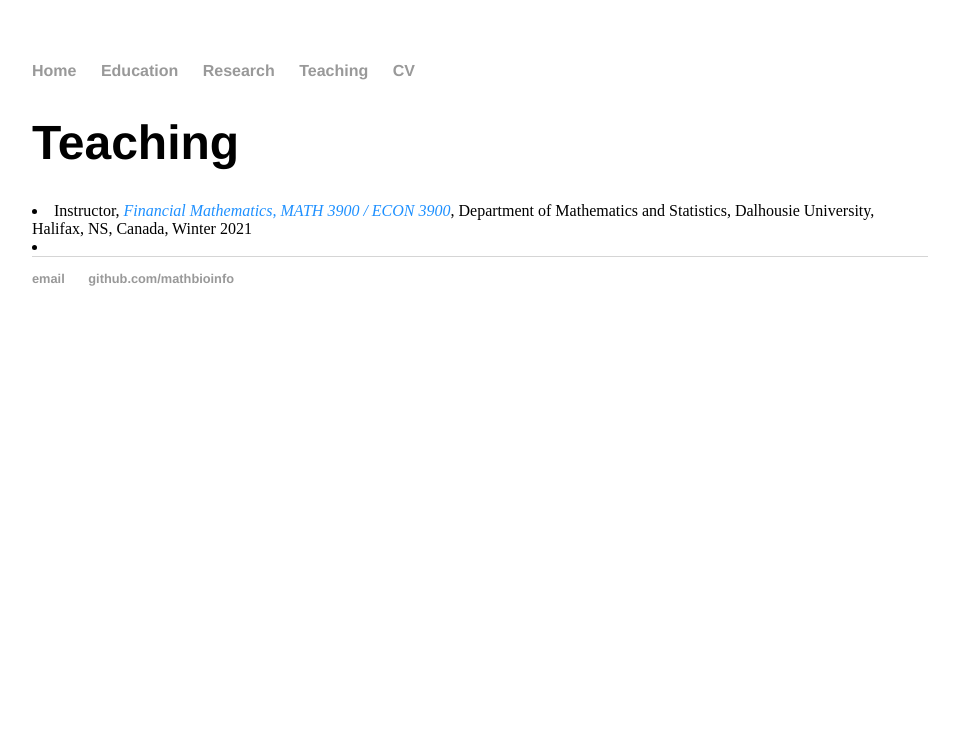
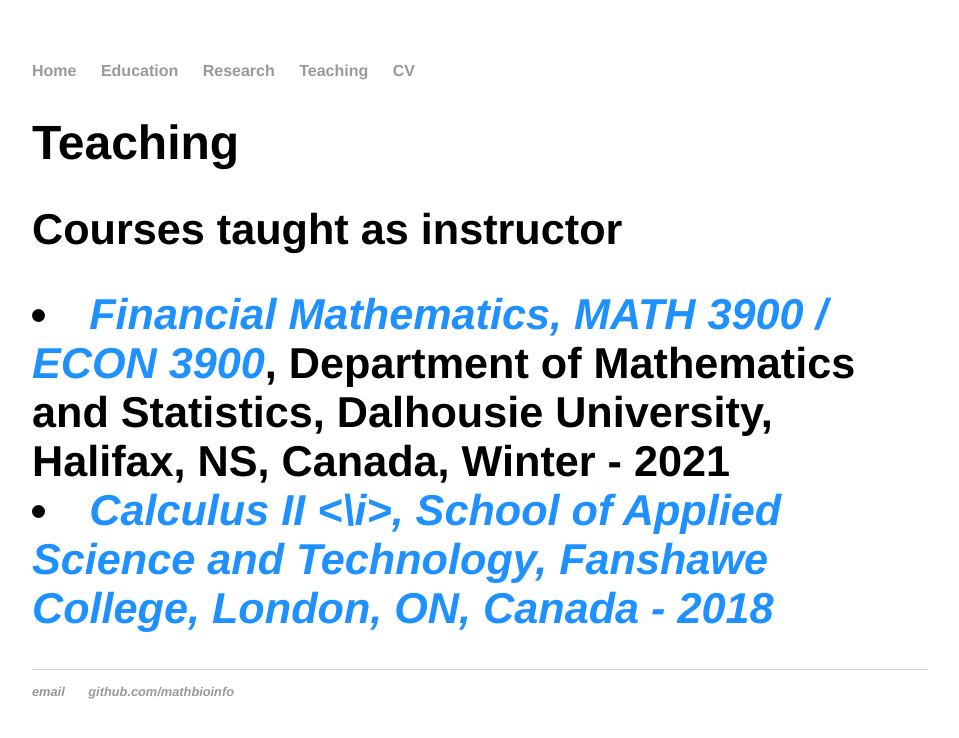
Before and after one commit to MathBioInfo/amjadkhan, a Jekyll site: the page built from Teaching/index.html, in a window 1280 px wide. Shown: the top 738 px of the page, without its empty margins (160-1119 px from the left). Built offline with Jekyll 4.4.1, drawn with Linux system fonts in a browser that asks for light colours.

Commit message:
Update index.html

```diff
--- a/Teaching/index.html
+++ b/Teaching/index.html
@@ -6,7 +6,8 @@
 		<div class="Teaching">
 			<h1>Teaching</h1>
 			<link rel="stylesheet" type="text/css" href="css/main.css">
-			<li> Instructor, <a style="color:DodgerBlue;" href="https://cdn.dal.ca/content/dam/dalhousie/pdf/faculty/science/math-stats/Math%203900%20Winter%202021%20Khan.pdf"><i>Financial Mathematics, MATH 3900 / ECON 3900</i></a>, Department of Mathematics and Statistics, Dalhousie University, Halifax, NS, Canada, Winter
-2021 <li>
-
+			<h2> Courses taught as instructor<h2>
+			<li> <a style="color:DodgerBlue;" href="https://cdn.dal.ca/content/dam/dalhousie/pdf/faculty/science/math-stats/Math%203900%20Winter%202021%20Khan.pdf"><i>Financial Mathematics, MATH 3900 / ECON 3900</i></a>, Department of Mathematics and Statistics, Dalhousie University, Halifax, NS, Canada, Winter -
+2021
+			<li> <i style="color:DodgerBlue;">Calculus II <\i>, School of Applied Science and Technology, Fanshawe College, London, ON, Canada - 2018
 </div>
```
